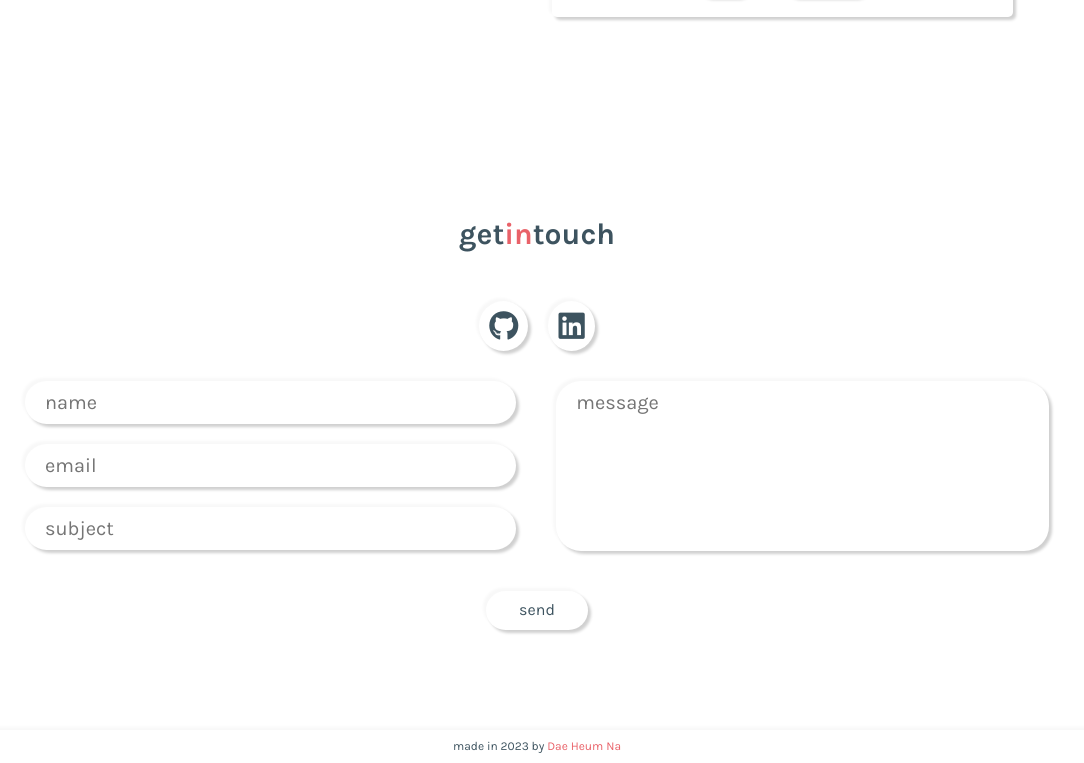
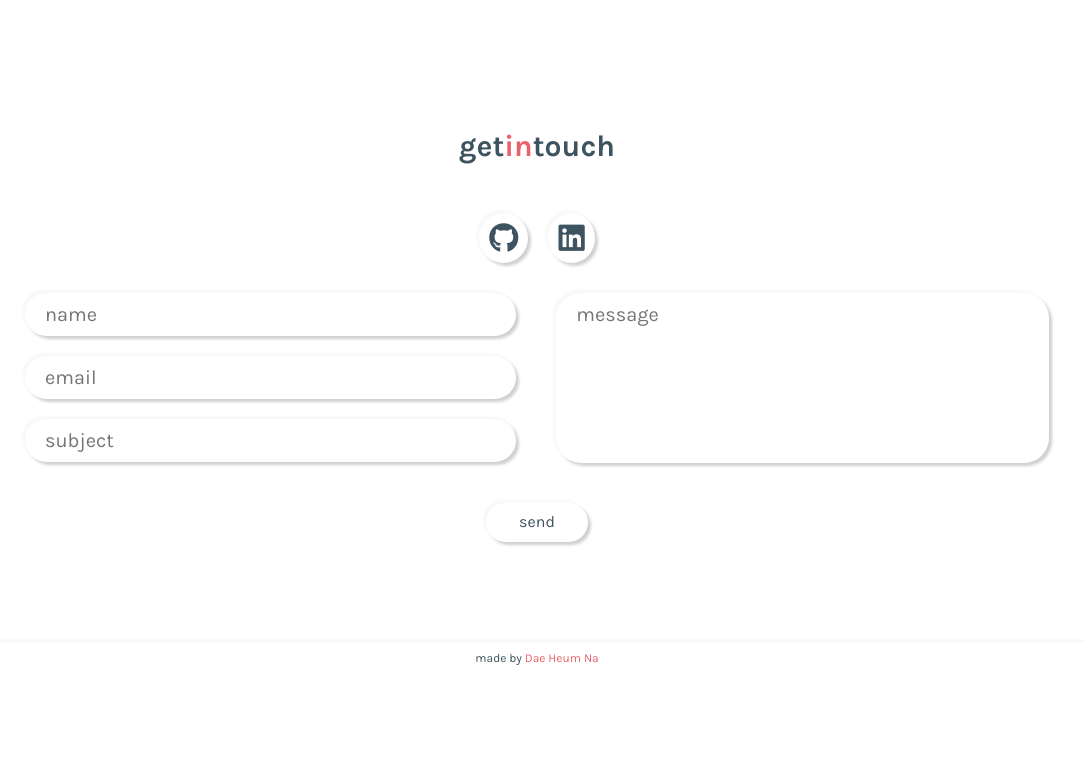
Before and after one commit to daeheumna/portfolioProject, a plain HTML site: page index.html in a window 1280 px wide. Shown: the part 3271-4034 px from the top of the page, without its empty margins (103-1187 px from the left). After the commit the page ends 3946 px from the top, so only its background shows below. Drawn offline with nearby package versions, Linux system fonts and the light colour scheme.

Commit message:
minor changes

```diff
--- a/index.html
+++ b/index.html
@@ -88,8 +88,6 @@
                     <div class="aboutMeText">
                         <h3>hey, <span class="pink">i'm Denny!</span></h3>
                         <p>Hey friend, thanks for stopping by! I'm a front-end web developer based in Toronto, Canada. I have a web-dev certificate from <a href="https://junocollege.com/" target="_blank"><span class="pink">Juno College of Technology</span> </a>and a bachelor degree in kinesiology and exercise science from Queen's University.</p>
-
-                        <p>Before embarking on my web-dev journey, I have previous experience in sales - working in both business development and account executive roles for various sass companies.</p>
 
                         <p>Other than coding, I am a massive foodie. I love travelling around Toronto, trying out new restaurants. Feel free to reach out with any restaurant recommendations!</p>
                     </div>
@@ -254,7 +252,7 @@
         </section>
 
         <footer class="outer-shadow">
-            <p>made in 2023 by <span class="pink">Dae Heum Na</span></p>
+            <p>made by <span class="pink">Dae Heum Na</span></p>
         </footer>
     </main>
     <script src="https://cdn.jsdelivr.net/npm/typed.js@2.0.12"></script>
```
